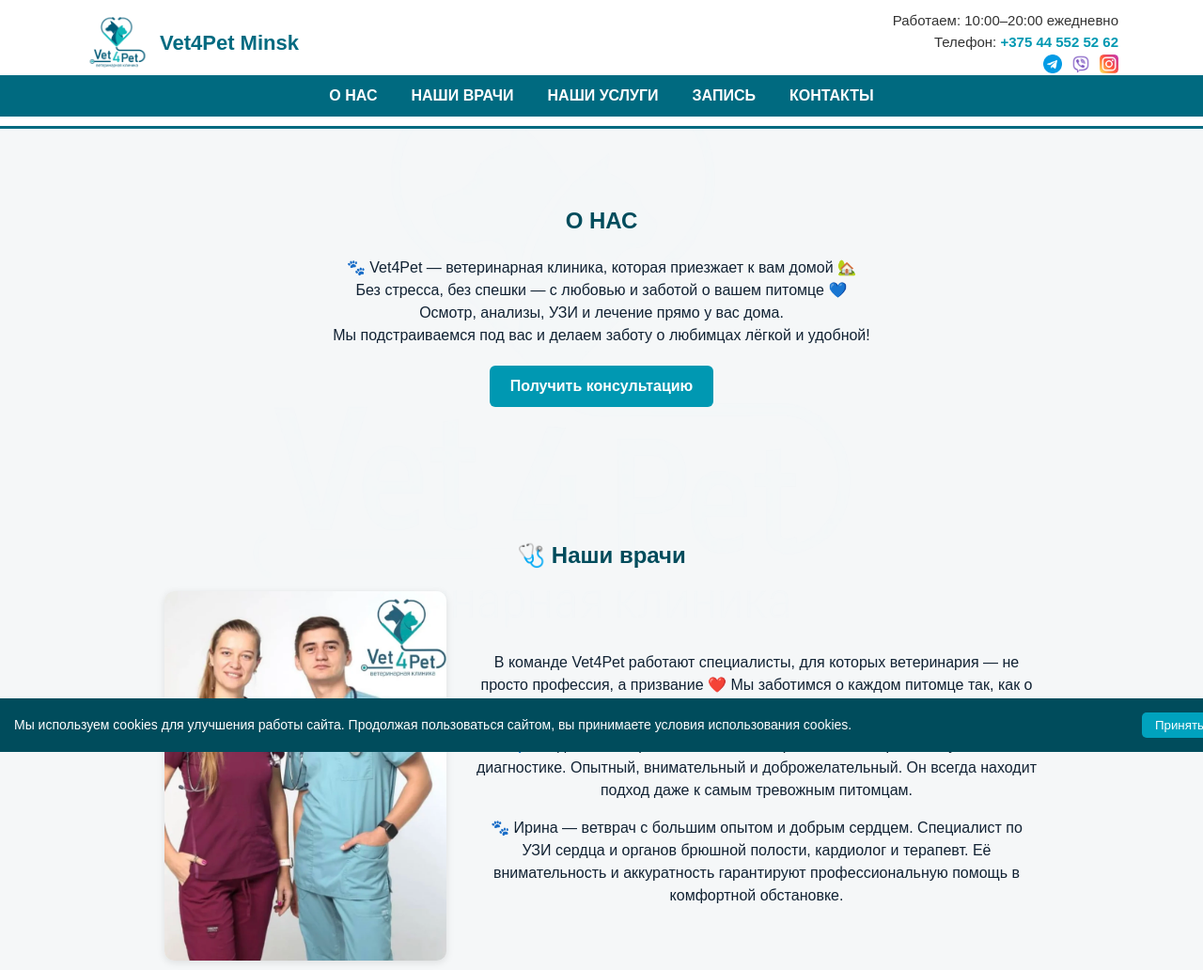
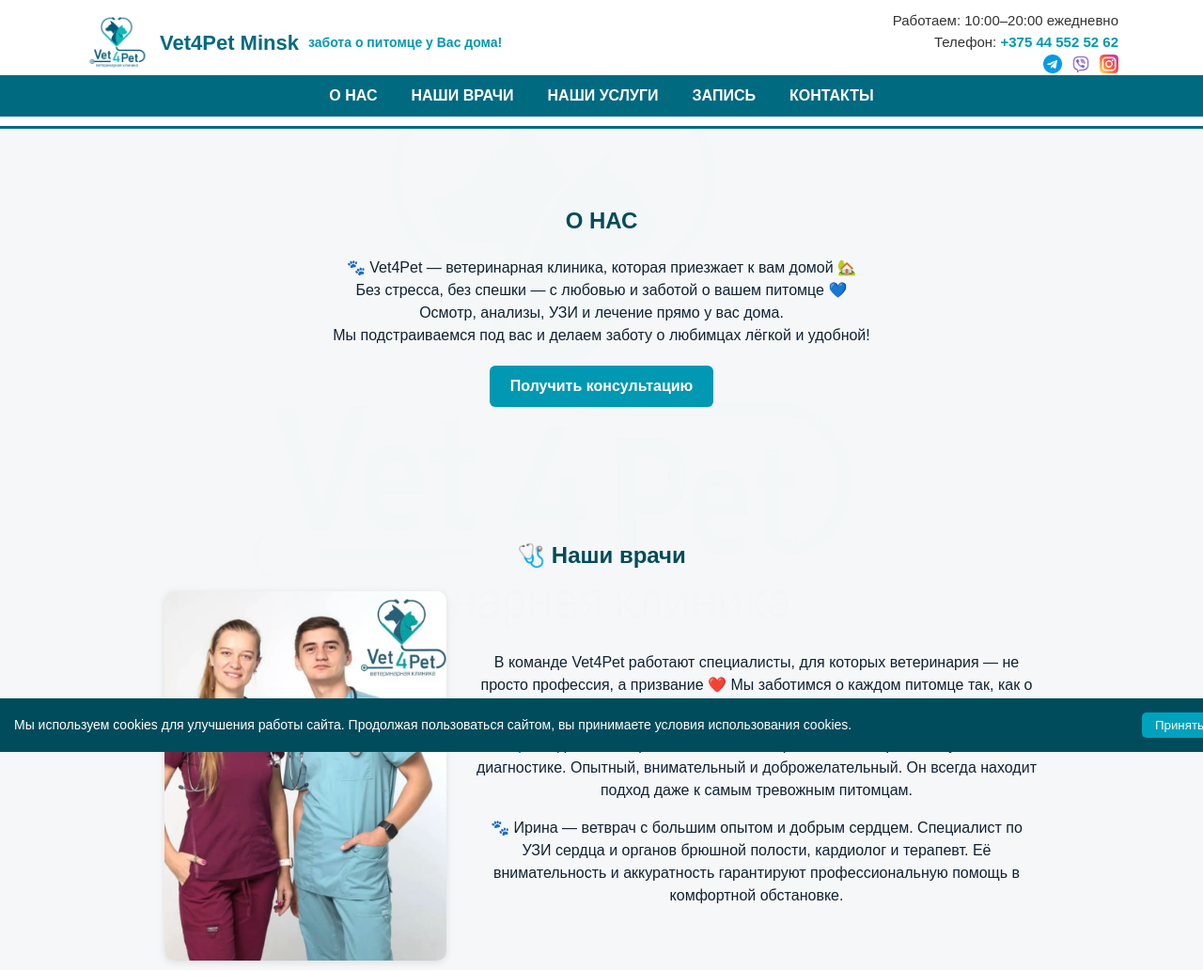
Before and after one commit to vet4pet-clinic/vet4pet-clinic.github.io, a plain HTML site: page index.html in a window 1280 px wide. Shown: the top 1032 px of the page at 94% size. Drawn offline with Linux system fonts and the light colour scheme.

Commit message:
Update index.html

```diff
--- a/index.html
+++ b/index.html
@@ -13,10 +13,11 @@
   <!-- === ШАПКА === -->
   <header class="topbar">
     <div class="container row">
-      <div class="brand">
-        <img src="logo.webp" alt="Vet4Pet" class="logo" />
-        <div class="title">Vet4Pet Minsk</div>
-      </div>
+    <div class="brand">
+  <img src="logo.webp" alt="Vet4Pet" class="logo" />
+  <div class="title">Vet4Pet Minsk</div>
+  <div class="subtitle">забота о питомце у Вас дома!</div>
+</div>
       <div class="info">
         <div class="hours">Работаем: 10:00–20:00 ежедневно</div>
         <div class="phone">Телефон: <a href="tel:+375445525262">+375 44 552 52 62</a></div>
```
